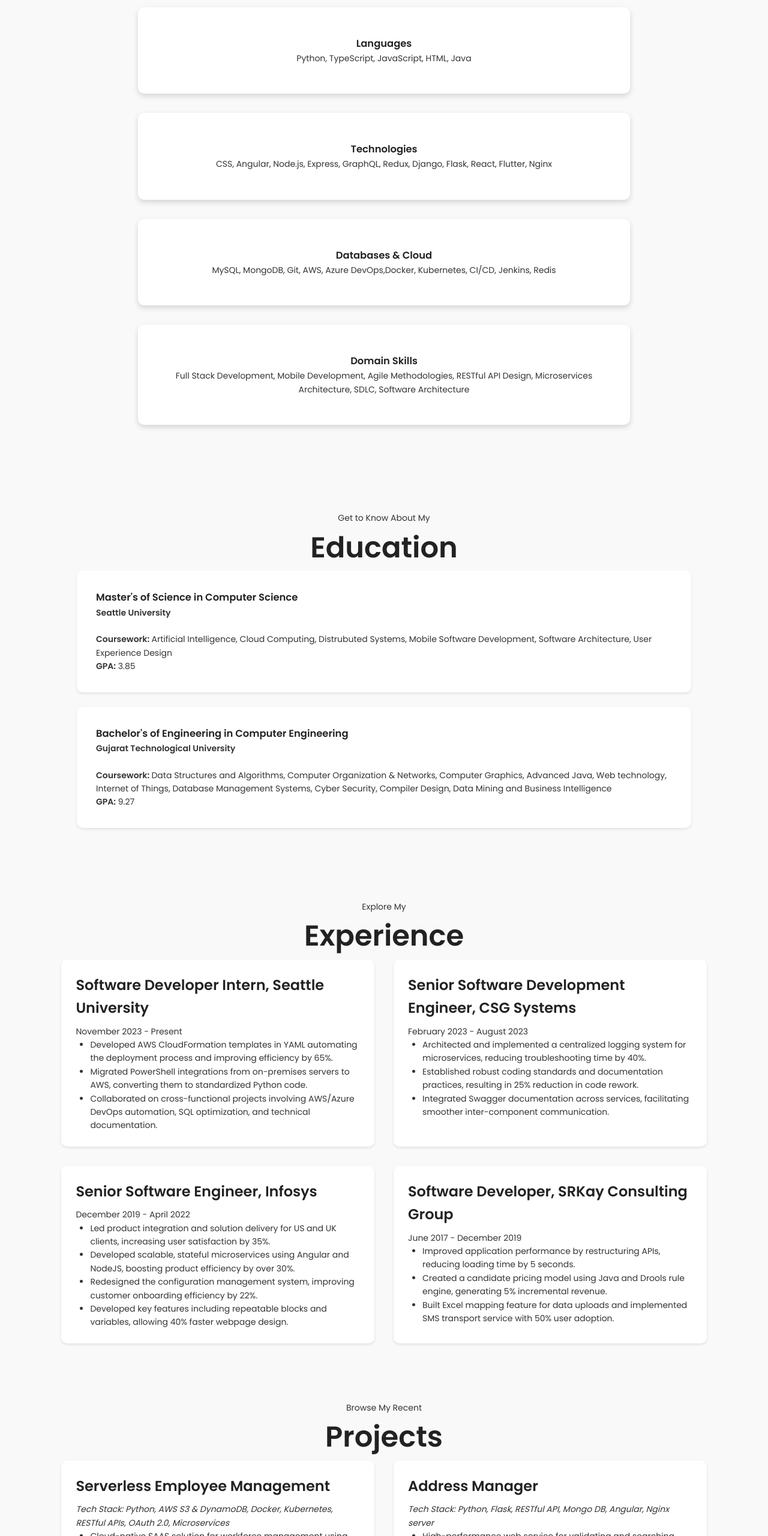
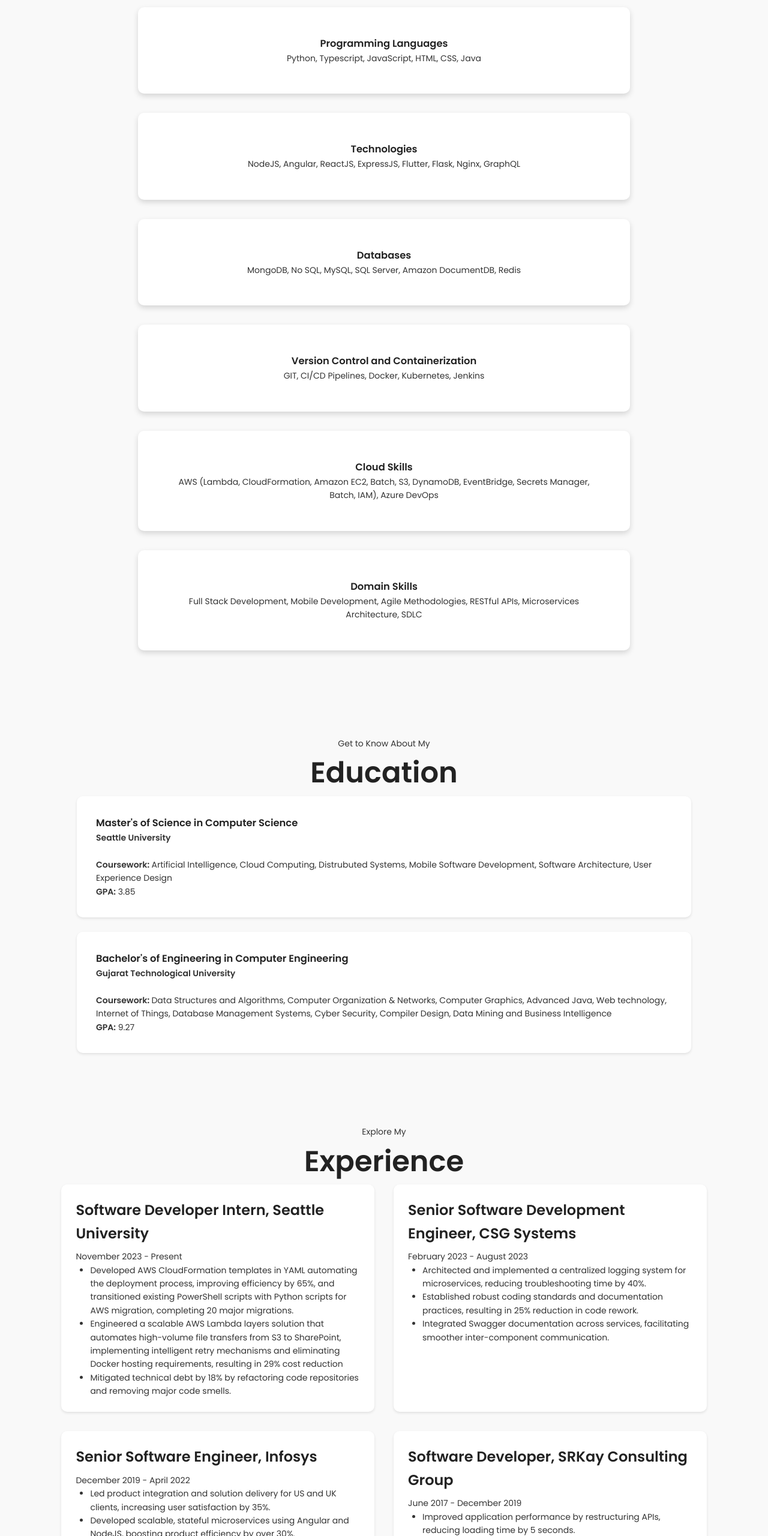
Before and after one commit to Aashita-Singhvi/Aashita-Singhvi.github.io, a plain HTML site: page index.html in a window 1280 px wide. Shown: the part 1129-3689 px from the top of the page at 60% size. Drawn offline with Linux system fonts and the light colour scheme.

Commit message:
project changes

```diff
--- a/index.html
+++ b/index.html
@@ -714,20 +714,28 @@ left: calc(max(calc((var(--v-target-width, 0px) - var(--n-arrow-height) * 1.414)
         <h1 class="title">What I Excel At</h1>
         <div class="section-container skills-grid">
           <div class="skill-card">
-            <h3>Languages</h3>
-            <p>Python, TypeScript, JavaScript, HTML, Java</p>
+            <h3>Programming Languages</h3>
+            <p>Python, Typescript, JavaScript, HTML, CSS, Java</p>
           </div>
           <div class="skill-card">
             <h3>Technologies</h3>
-            <p>CSS, Angular, Node.js, Express, GraphQL, Redux, Django, Flask, React, Flutter, Nginx</p>
+            <p>NodeJS, Angular, ReactJS, ExpressJS, Flutter, Flask, Nginx, GraphQL</p>
           </div>
           <div class="skill-card">
-            <h3>Databases &amp; Cloud</h3>
-            <p>MySQL, MongoDB, Git, AWS, Azure DevOps,Docker, Kubernetes, CI/CD, Jenkins, Redis</p>
+            <h3>Databases</h3>
+            <p>MongoDB, No SQL, MySQL, SQL Server, Amazon DocumentDB, Redis</p>
+          </div>
+          <div class="skill-card">
+            <h3>Version Control and Containerization</h3>
+            <p>GIT, CI/CD Pipelines, Docker, Kubernetes, Jenkins</p>
+          </div>
+          <div class="skill-card">
+            <h3>Cloud Skills</h3>
+            <p>AWS (Lambda, CloudFormation, Amazon EC2, Batch, S3, DynamoDB, EventBridge, Secrets Manager, Batch, IAM), Azure DevOps</p>
           </div>
           <div class="skill-card">
             <h3>Domain Skills</h3>
-            <p>Full Stack Development, Mobile Development, Agile Methodologies, RESTful API Design, Microservices Architecture, SDLC, Software Architecture</p>
+            <p>Full Stack Development, Mobile Development, Agile Methodologies, RESTful APIs, Microservices Architecture, SDLC</p>
           </div>
         </div>
       </section>
@@ -762,9 +770,9 @@ left: calc(max(calc((var(--v-target-width, 0px) - var(--n-arrow-height) * 1.414)
                     <h3>Software Developer Intern, Seattle University</h3>
                     <p>November 2023 - Present</p>
                     <ul>
-                        <li>Developed AWS CloudFormation templates in YAML automating the deployment process and improving efficiency by 65%.</li>
-                        <li>Migrated PowerShell integrations from on-premises servers to AWS, converting them to standardized Python code.</li>
-                        <li>Collaborated on cross-functional projects involving AWS/Azure DevOps automation, SQL optimization, and technical documentation.</li>
+                        <li>Developed AWS CloudFormation templates in YAML automating the deployment process, improving efficiency by 65%, and transitioned existing PowerShell scripts with Python scripts for AWS migration, completing 20 major migrations. </li>
+                        <li>Engineered a scalable AWS Lambda layers solution that automates high-volume file transfers from S3 to SharePoint, implementing intelligent retry mechanisms and eliminating Docker hosting requirements, resulting in 29% cost reduction</li>
+                        <li>Mitigated technical debt by 18% by refactoring code repositories and removing major code smells.</li>
                     </ul>
                 </div>
                 <div class="details-container">
@@ -809,28 +817,19 @@ left: calc(max(calc((var(--v-target-width, 0px) - var(--n-arrow-height) * 1.414)
                     <h3>Serverless Employee Management</h3>
                     <p><i>Tech Stack: Python, AWS S3 & DynamoDB, Docker, Kubernetes, RESTful APIs, OAuth 2.0, Microservices</i></p>
                     <ul>
-                        <li>Cloud-native SAAS solution for workforce management using Python and AWS services.</li>
-                        <li>Implemented microservices architecture and RESTful APIs with OAuth 2.0 for security.</li>
-                        <li>Optimized deployment using Docker and Kubernetes for improved resource utilization.</li>
+                        <li>Architected a cloud-native SaaS platform for enterprise workforce management using AWS services and microservices architecture, implementing specialized DynamoDB data partitioning strategies that optimized access patterns while reducing operational costs by 40%.</li>
+                        <li>Developed a comprehensive RESTful API ecosystem with granular permissions and rate-limiting, featuring OAuth 2.0 authentication with custom scope definitions and a robust versioning system that ensured backward compatibility for client implementations.</li>
+                        <li>Engineered containerized deployment architecture with Docker and Kubernetes on AWS EKS, implementing optimized multi-stage builds that reduced image sizes by 65% while configuring automated horizontal pod scaling based on custom metrics for enhanced performance.</li>
                     </ul>
                 </div>
                 <div class="details-container">
-                    <h3>Address Manager</h3>
-                    <p><i>Tech Stack: Python, Flask, RESTful API, Mongo DB, Angular, Nginx server</i></p>
+                    <h3>Desire Chat - Real time messaging application</h3>
+                    <p><i>Tech Stack: React, TypeScript, Node.js, Express.js, Stream Chat Server SDK</i></p>
 
                     <ul>
-                        <li>High-performance web service for validating and searching country-specific postal addresses.</li>
-                        <li>Achieved 60ms response times with robust support for 1000+ concurrent requests.</li>
-                    </ul>
-                </div>
-                <div class="details-container">
-                    <h3>Intelligent Crossway</h3>
-                    <p><i>Tech Stack: Python, OpenCV, Raspberry Pi</i></p>
-
-                    <ul>
-                        <li>Smart traffic management system using Python and OpenCV for real-time pedestrian detection.</li>
-                        <li>Implemented inter-signal communication using Raspberry Pi devices for coordinated traffic control.</li>
-                        <li>Integrated cameras and computer vision for automated crosswalk signal activation.</li>
+                        <li>Architected and developed a real-time messaging application with React, TypeScript, and Stream Chat API, implementing secure token-based authentication, custom context providers, and optimized state management patterns to ensure seamless user experiences.</li>
+                        <li>Engineered a responsive frontend interface with Material-UI components and SCSS styling, while developing comprehensive real-time features including typing indicators, message threading, and user presence tracking that increased engagement and usability metrics.</li>
+                        <li>Constructed a robust Express.js backend with secure API endpoints for authentication and token generation, implementing proper validation, error handling, and environment-based configuration management for API keys and secrets.</li>
                     </ul>
                 </div>
             </div>
```
